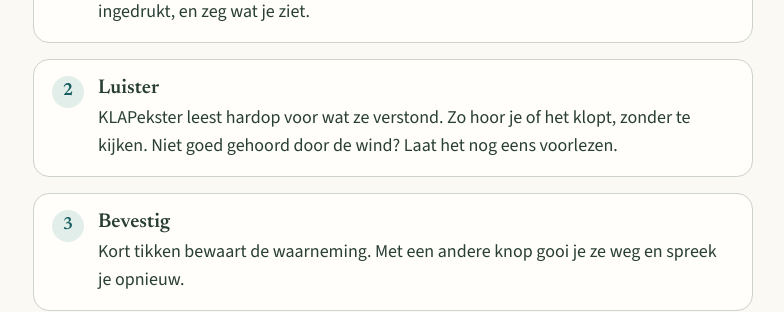
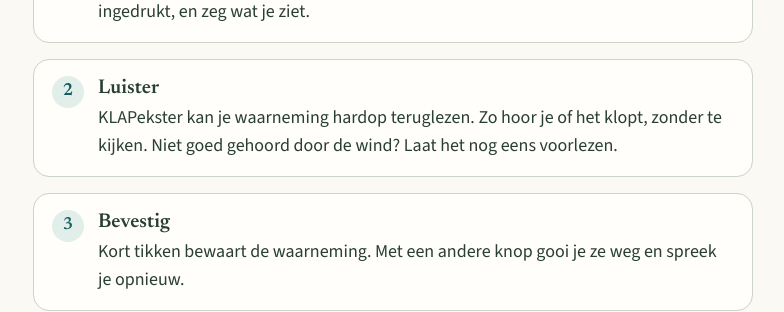
Before and after one commit to KLAPekster/website, a Jekyll site: the page built from index.md, in a window 1280 px wide and 900 px high, scrolled down 3334 px. Shown: the part 155-467 px from the top of the window, without its empty margins (247-1031 px from the left). Built offline with Jekyll 4.4.1, drawn with Linux system fonts in a browser that asks for light colours.

Commit message:
Teruglezen is een keuze: 'kan je waarneming hardop teruglezen'
Co-Authored-By: Claude Opus 5.5 <noreply@anthropic.com>

```diff
--- a/index.md
+++ b/index.md
@@ -67,7 +67,7 @@ Je ogen bij de vogel, de telefoon in je hand of je zak.
   </li>
   <li>
     <h3>Luister</h3>
-    <p>KLAPekster leest hardop voor wat ze verstond. Zo hoor je of het klopt,
+    <p>KLAPekster kan je waarneming hardop teruglezen. Zo hoor je of het klopt,
     zonder te kijken. Niet goed gehoord door de wind? Laat het nog eens
     voorlezen.</p>
   </li>
```
